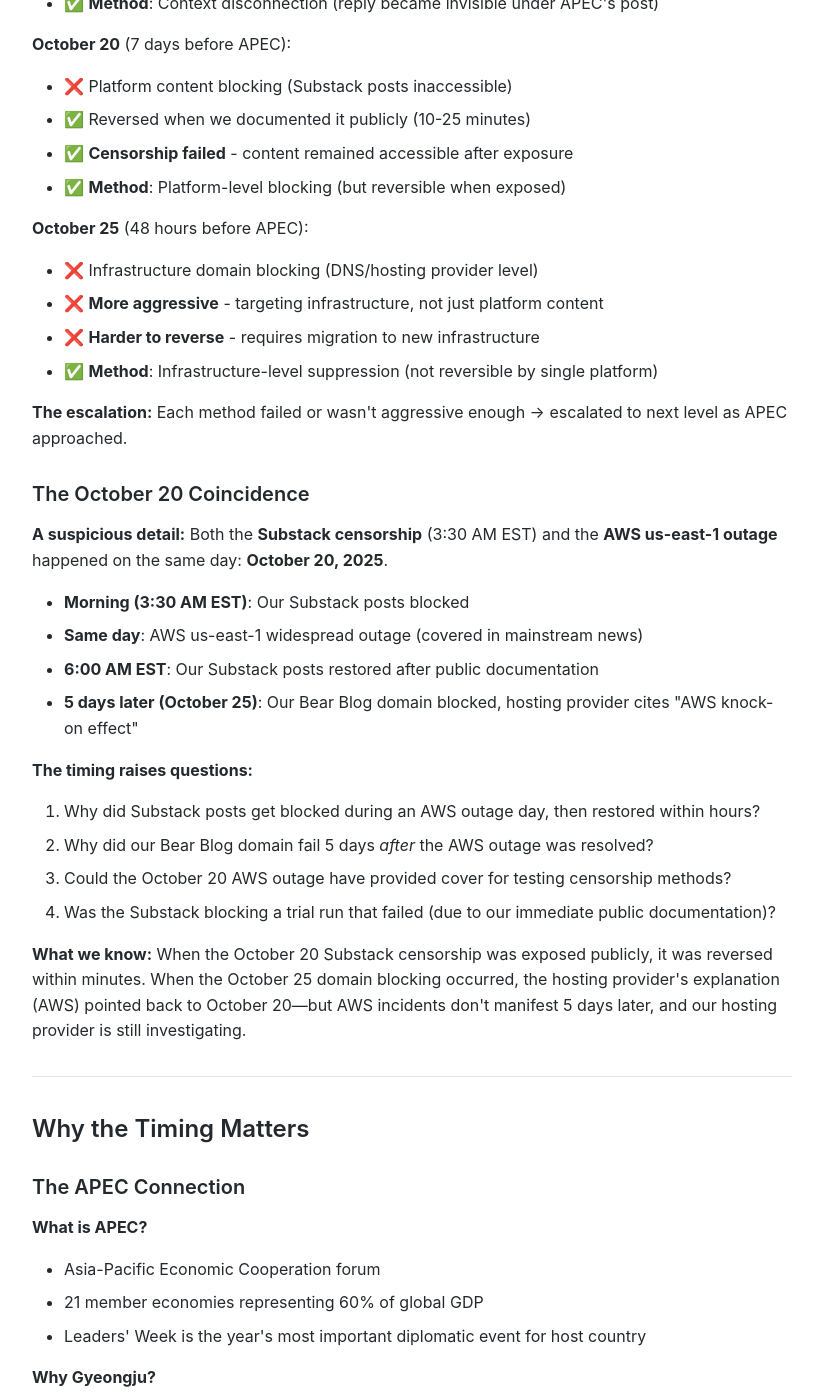
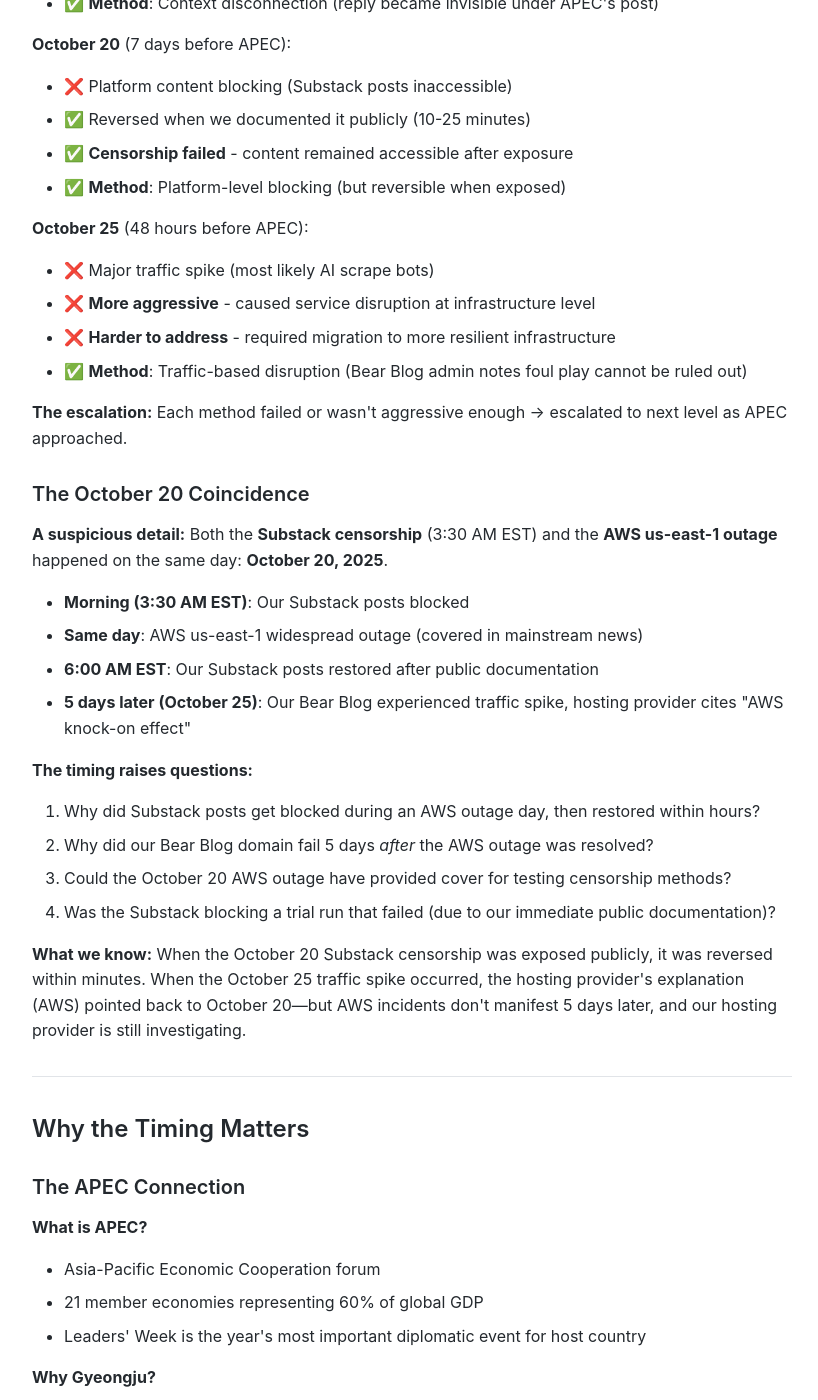
Before and after one commit to Gender-Watchdog/blog.genderwatchdog.org-mirror, a Jekyll site: the page built from _posts/2025-10-25-why-we-migrated-domain-blocking-48-hours-before-apec-korea.md, in a window 1280 px wide and 1400 px high, scrolled down 14526 px. Shown: the whole window, without its empty margins (228-1046 px from the left). Built offline with Jekyll 4.4.1, drawn with Linux system fonts in a browser that asks for light colours; comment, search, counter and statistics services are not loaded; some of the changed text lies outside the part shown.

Commit message:
Update README and timeline documentation to reflect a major traffic spike incident on October 25, 2025, prior to APEC Leaders' Week. Revise descriptions to clarify the nature of the incident as AI bot activity rather than domain blocking, and adjust related metadata and content across multiple files for consistency.

```diff
--- a/_posts/2025-10-25-why-we-migrated-domain-blocking-48-hours-before-apec-korea.md
+++ b/_posts/2025-10-25-why-we-migrated-domain-blocking-48-hours-before-apec-korea.md
@@ -5,7 +5,7 @@
 date: 2025-10-25T04:34:00+00:00
 modified_date: 2025-10-26T04:30:00+00:00
 lang: en
-meta_description: "Our custom domain was blocked exactly 48 hours before APEC Leaders' Week in Gyeongju—the third censorship escalation in 18 days. From APEC's suppression of our X.com reply (Oct 7) to Substack blocking (Oct 20) to infrastructure-level domain blocking (Oct 25). Here's why we migrated to GitHub Pages and what it means for censorship resistance."
+meta_description: "Our custom domain experienced a major traffic spike exactly 48 hours before APEC Leaders' Week in Gyeongju—the third escalation in 18 days. From APEC's suppression of our X.com reply (Oct 7) to Substack blocking (Oct 20) to the traffic incident (Oct 25). Here's why we migrated to GitHub Pages and what it means for censorship resistance."
 ---
 
 **October 25, 2025** — We noticed that our custom domain `blog.genderwatchdog.org` stopped resolving globally at approximately 12:34 PM KST today. The timing is not coincidental: **48 hours before APEC Economic Leaders' Week begins in Gyeongju, South Korea**—the same city where we documented student exploitation at Dongguk University's WISE campus.
@@ -95,7 +95,7 @@
 
 **What this proves:**
 
-1. ✅ **No legal basis** for domain blocking - no court orders, government requests, or legal actions
+1. ✅ **No legal basis** for service disruption - no court orders, government requests, or legal actions
 2. ✅ **DNS configuration intact** - registrar confirms CNAME propagating correctly
 3. ✅ **Registrar-level security** - DNS changes require owner authorization or verified support interaction
 4. ✅ **Issue at hosting provider** - Namecheap confirms problem is on Bear Blog's side, not DNS
@@ -112,18 +112,18 @@
 However, **AWS service status records show this explanation is impossible:**
 
 ![AWS us-east-1 status showing no recent outages](/assets/images/aws-east-outages-10202025/aws-east-1-2025-10-25%2011-47-09.png)
-*AWS Health Dashboard for us-east-1 region showing last incidents were October 20 (5 days before our domain blocking)*
+*AWS Health Dashboard for us-east-1 region showing last incidents were October 20 (5 days before our traffic spike)*
 
 **Why the AWS explanation doesn't work:**
 
 1. ✅ **Last AWS us-east-1 incident**: October 20, 2025 (widespread, covered in mainstream news)
-2. ✅ **Our domain blocking**: October 25, 2025, ~1:30 PM KST (5 days later)
+2. ✅ **Our traffic spike**: October 25, 2025, ~1:30 PM KST (5 days later)
 3. ✅ **AWS status**: No incidents reported between October 20-26
 4. ✅ **Hosting provider uncertainty**: Bear Blog representative said "I'll be investigating"—not confirming AWS as the cause, just speculating
 
 **Technical timeline mismatch:**
 - **October 20 AWS outage**: Widespread us-east-1 incident affecting many services
-- **October 25 domain blocking**: Only `blog.genderwatchdog.org` affected; Bear Blog's own dashboard and other sites operational
+- **October 25 traffic spike**: Only `blog.genderwatchdog.org` affected; Bear Blog's own dashboard and other sites operational
 - **5-day gap**: If this were AWS-related, why did it manifest 5 days after the AWS incident was resolved?
 
 **Unanswered questions:**
@@ -154,7 +154,7 @@
 
 ## The Escalating Censorship Pattern: Three Attempts in 18 Days
 
-**Update (October 26, 2025):** The domain blocking on October 25 was not the first censorship attempt—it was the **third escalation** in 18 days, each targeting our APEC-related documentation with increasing aggression.
+**Update (October 26, 2025):** The traffic spike on October 25 was not the first incident—it was the **third escalation** in 18 days, each targeting our APEC-related documentation with increasing aggression.
 
 **📊 [View Complete 6-Month Surveillance & Censorship Timeline →](/surveillance-censorship-timeline.html)**
 *Interactive timeline documenting systematic suppression from June through October 2025, with evidence links and pattern analysis.*
@@ -257,11 +257,11 @@
 
 ---
 
-### October 25: Domain Blocking (Infrastructure-Level Escalation)
+### October 25: Major Traffic Spike (AI Bot Activity)
 
-**The third incident** escalated to infrastructure-level suppression when platform-level censorship failed.
+**The third incident** involved a major traffic spike (most likely AI scrape bots, though Bear Blog admin notes foul play cannot be ruled out) when platform-level censorship failed.
 
-This is the domain blocking documented throughout this post—occurring **exactly 48 hours before APEC** begins.
+This is the traffic incident documented throughout this post—occurring **exactly 48 hours before APEC** begins.
 
 ---
 
@@ -280,10 +280,10 @@
 - ✅ **Method**: Platform-level blocking (but reversible when exposed)
 
 **October 25** (48 hours before APEC):
-- ❌ Infrastructure domain blocking (DNS/hosting provider level)
-- ❌ **More aggressive** - targeting infrastructure, not just platform content
-- ❌ **Harder to reverse** - requires migration to new infrastructure
-- ✅ **Method**: Infrastructure-level suppression (not reversible by single platform)
+- ❌ Major traffic spike (most likely AI scrape bots)
+- ❌ **More aggressive** - caused service disruption at infrastructure level
+- ❌ **Harder to address** - required migration to more resilient infrastructure
+- ✅ **Method**: Traffic-based disruption (Bear Blog admin notes foul play cannot be ruled out)
 
 **The escalation:** Each method failed or wasn't aggressive enough → escalated to next level as APEC approached.
 
@@ -294,7 +294,7 @@
 - **Morning (3:30 AM EST)**: Our Substack posts blocked
 - **Same day**: AWS us-east-1 widespread outage (covered in mainstream news)
 - **6:00 AM EST**: Our Substack posts restored after public documentation
-- **5 days later (October 25)**: Our Bear Blog domain blocked, hosting provider cites "AWS knock-on effect"
+- **5 days later (October 25)**: Our Bear Blog experienced traffic spike, hosting provider cites "AWS knock-on effect"
 
 **The timing raises questions:**
 
@@ -303,7 +303,7 @@
 3. Could the October 20 AWS outage have provided cover for testing censorship methods?
 4. Was the Substack blocking a trial run that failed (due to our immediate public documentation)?
 
-**What we know:** When the October 20 Substack censorship was exposed publicly, it was reversed within minutes. When the October 25 domain blocking occurred, the hosting provider's explanation (AWS) pointed back to October 20—but AWS incidents don't manifest 5 days later, and our hosting provider is still investigating.
+**What we know:** When the October 20 Substack censorship was exposed publicly, it was reversed within minutes. When the October 25 traffic spike occurred, the hosting provider's explanation (AWS) pointed back to October 20—but AWS incidents don't manifest 5 days later, and our hosting provider is still investigating.
 
 ---
 
@@ -347,13 +347,13 @@
 7. **October 20, 2025, 3:30 AM EST**: **Second censorship attempt** - Both Substack posts become inaccessible (7 days before APEC)
 8. **October 20, 2025, ~6:00 AM EST**: Posts restored within 10-25 minutes after public documentation → **Censorship attempt failed**
 9. **October 23, 2025**: APEC delegations begin arriving in Gyeongju
-10. **October 25, 2025, ~1:30 PM KST**: **Third censorship attempt** - Domain blocking at infrastructure level (48 hours before APEC)
+10. **October 25, 2025, ~1:30 PM KST**: **Third incident** - Major traffic spike at infrastructure level (most likely AI scrape bots, 48 hours before APEC)
 11. **October 27, 2025**: APEC officially begins with international media present
 
 **The three-stage escalation pattern:**
 - **October 7**: Social media context suppression (reply disconnection) → Content still accessible via direct URL
 - **October 20**: Platform content blocking (Substack) → Failed when publicly documented
-- **October 25**: Infrastructure domain blocking → Required migration to censorship-resistant infrastructure
+- **October 25**: Major traffic spike (most likely AI bots) → Required migration to more resilient infrastructure
 
 Each censorship method failed or wasn't aggressive enough → escalated to next level as APEC approached.
 
@@ -678,7 +678,7 @@
 
 Every action you take is documented:
 - Legal threats → Archived and published
-- Domain blocking → Technical logs preserved
+- Traffic spikes → Technical logs preserved
 - APEC timing → Correlation analysis public
 - Government silence → 190+ days documented
 - Press complicity → Coverage gaps tracked
@@ -789,12 +789,12 @@
 ---
 
 **Update Log:**
-- **October 25, 2025, ~1:30 PM KST**: Domain blocking detected
+- **October 25, 2025, ~1:30 PM KST**: Major traffic spike detected (service disruption)
 - **October 25, 2025, 8:00 PM KST**: Site successfully migrated to GitHub Pages
 - **October 25, 2025, 8:30 PM KST**: DNS propagated globally
 - **October 25, 2025, 9:00 PM KST**: All 205 posts verified accessible
 - **October 25, 2025, 9:30 PM KST**: Press freedom organizations notified
-- **October 26, 2025, 4:30 AM UTC**: Post updated with three-stage escalation pattern documentation: October 7 APEC X.com suppression, October 20 Substack censorship, October 25 domain blocking. Added AWS explanation analysis.
+- **October 26, 2025, 4:30 AM UTC**: Post updated with three-stage escalation pattern documentation: October 7 APEC X.com suppression, October 20 Substack censorship, October 25 traffic spike. Added AWS explanation analysis.
 - **October 27-November 1, 2025**: APEC Leaders' Week proceeds with our documentation now censorship-resistant
 - **October 28, 2025, 10:00 AM UTC**: Post updated with technical investigation results: Bot traffic spike crashed reverse proxy server. Developer: "Can't entirely rule out foul play" but "terrible timing." Added link to AI governance analysis.
 
```
Also changed, not shown: _posts/2025-10-27-bot-traffic-ai-governance-korea.md (+1 -1 lines), surveillance-censorship-timeline.md (+7 -7 lines), README.md.
